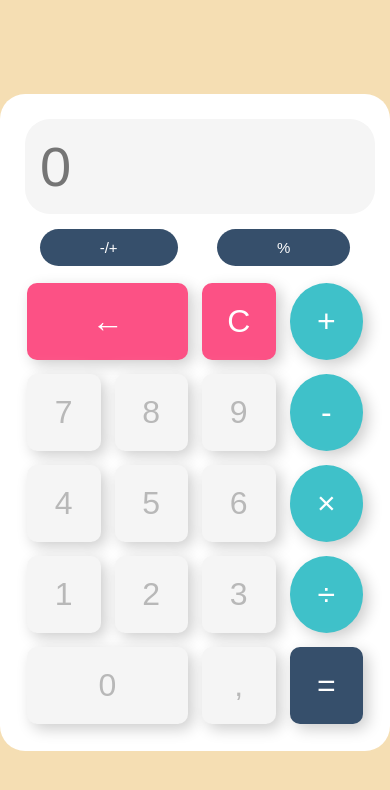
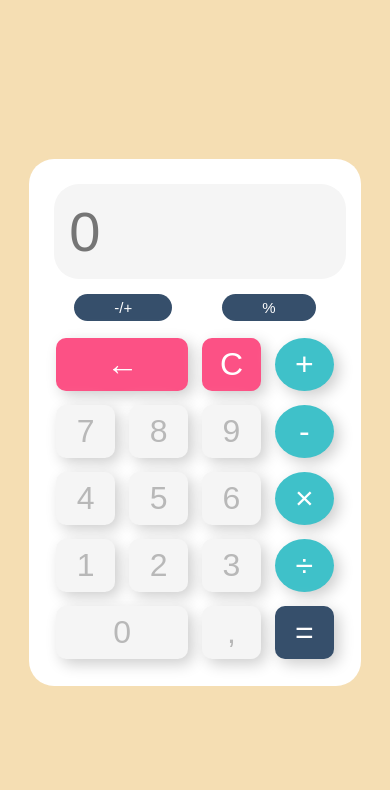
Before and after one commit to liynx45/calculator.js, a plain HTML site: page index.html in a window 390 px wide. Drawn offline with Linux system fonts and the light colour scheme.

Commit message:
Update style.css

```diff
--- a/style.css
+++ b/style.css
@@ -86,3 +86,14 @@
     background-color: #364F6B;
     color: white;
 }
+@media screen and (max-width:500px) {
+    .calculator{
+        width: 85vw;
+    }
+    .btn-head{
+        padding: 5px 40px;
+    }
+    .btn-numb{
+        padding: 8px;
+    }
+}
```
